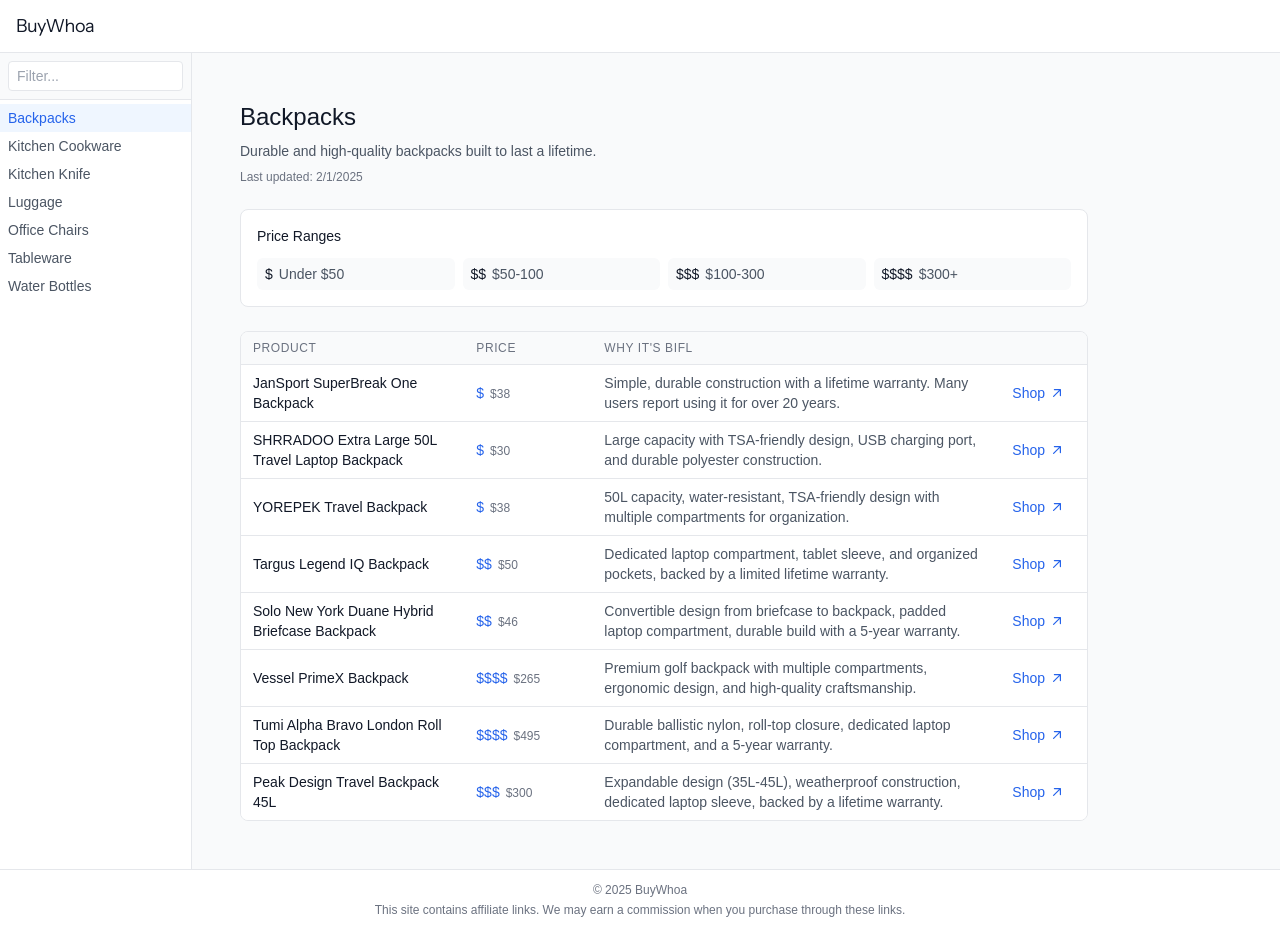
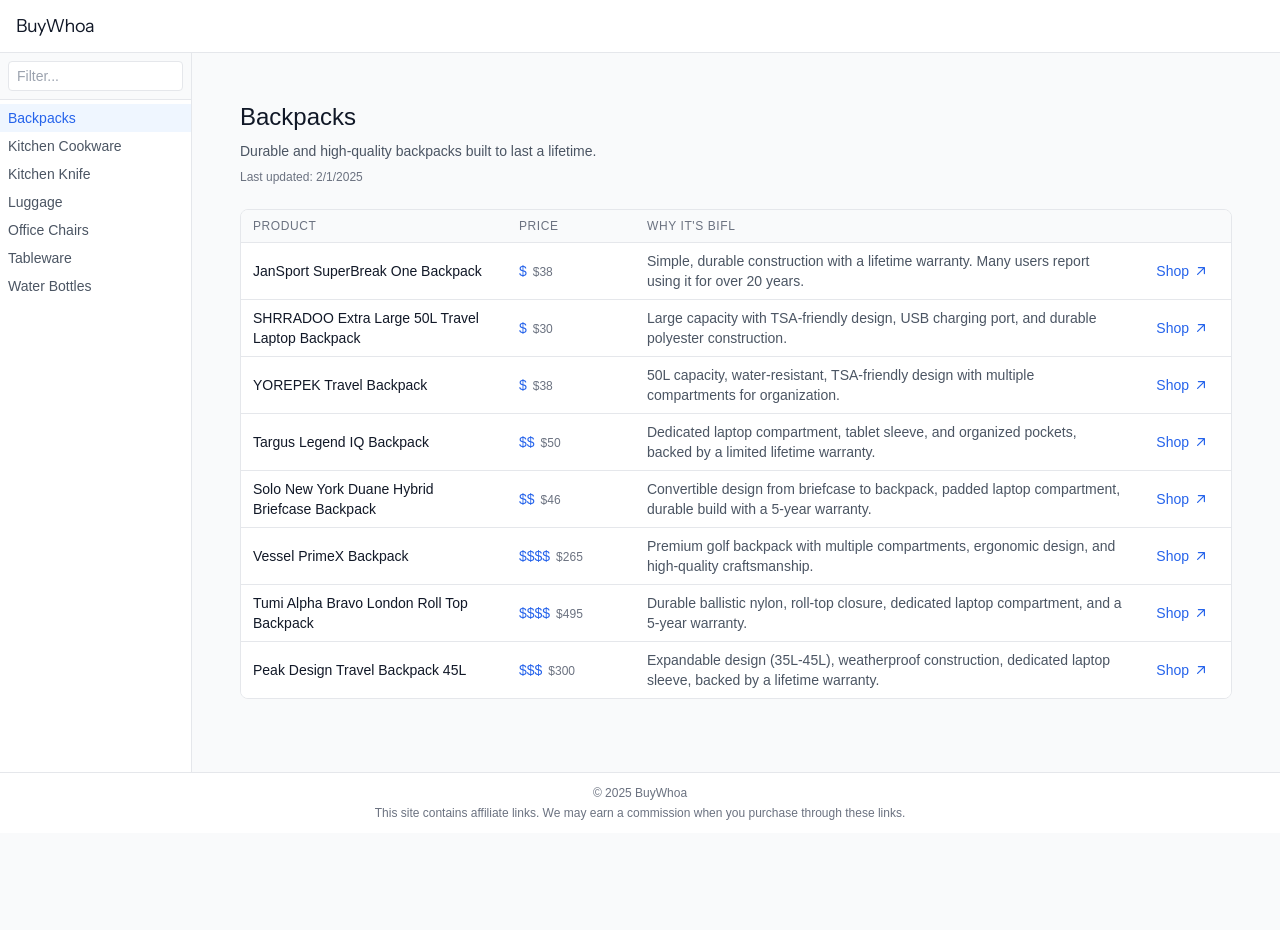
Before and after one commit to SparkyWoo/bifl, a Next.js app: page /categories/backpack in a window 1280 px wide. After the commit the page ends 833 px from the top, so only its background shows below. Built offline with nearby package versions, Linux system fonts and the light colour scheme.

Commit message:
fix category page layout

```diff
--- a/app/categories/[id]/page.tsx
+++ b/app/categories/[id]/page.tsx
@@ -98,7 +98,7 @@
   }
 
   return (
-    <div className="max-w-4xl space-y-6 px-4 sm:px-6 py-4 sm:py-6">
+    <div className="space-y-6 px-4 sm:px-6 py-4 sm:py-6">
       <div className="space-y-2">
         <h1 className="text-xl sm:text-2xl font-medium text-gray-900">{content.title}</h1>
         <p className="text-sm text-gray-600">{content.description}</p>
@@ -107,20 +107,8 @@
         </p>
       </div>
 
-      <div className="bg-white border border-gray-200 rounded-lg p-3 sm:p-4">
-        <h2 className="text-sm font-medium text-gray-900 mb-3">Price Ranges</h2>
-        <div className="grid grid-cols-2 sm:grid-cols-4 gap-2">
-          {Object.entries(content.priceRanges).map(([tier, range]) => (
-            <div key={tier} className="bg-gray-50 rounded-md px-2 py-1.5 text-sm">
-              <span className="font-medium text-gray-900">{tier}</span>
-              <span className="ml-1.5 text-gray-600">{range}</span>
-            </div>
-          ))}
-        </div>
-      </div>
-
       {/* Mobile Product List */}
-      <div className="block sm:hidden space-y-4">
+      <div className="block sm:hidden space-y-3">
         {content.products?.map((product) => (
           <div key={product.name} className="bg-white border border-gray-200 rounded-lg p-3">
             <div className="flex items-start justify-between gap-2">
@@ -151,7 +139,7 @@
       {/* Desktop Product Table */}
       <div className="hidden sm:block bg-white border border-gray-200 rounded-lg overflow-hidden">
         <div className="overflow-x-auto">
-          <table className="min-w-full divide-y divide-gray-200">
+          <table className="w-full divide-y divide-gray-200">
             <thead className="bg-gray-50">
               <tr>
                 <th scope="col" className="px-3 py-2 text-left text-xs font-medium text-gray-500 uppercase tracking-wider">
```
